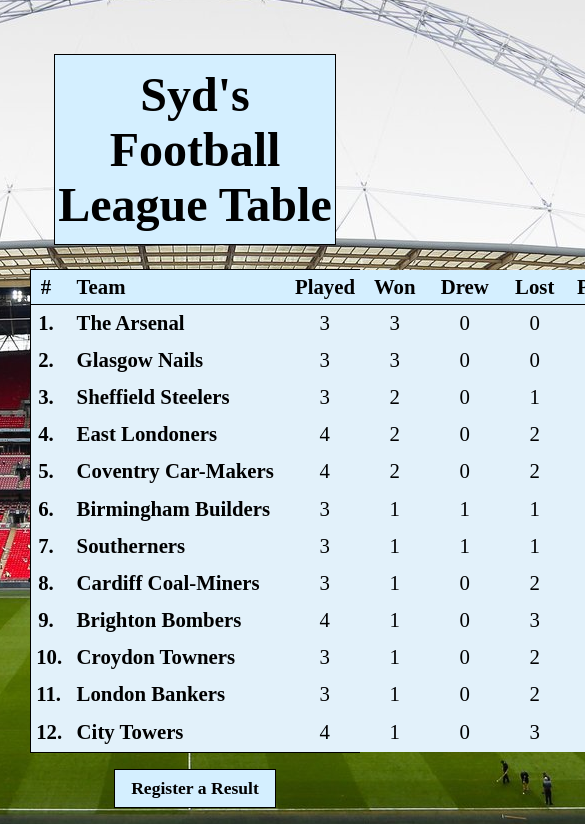
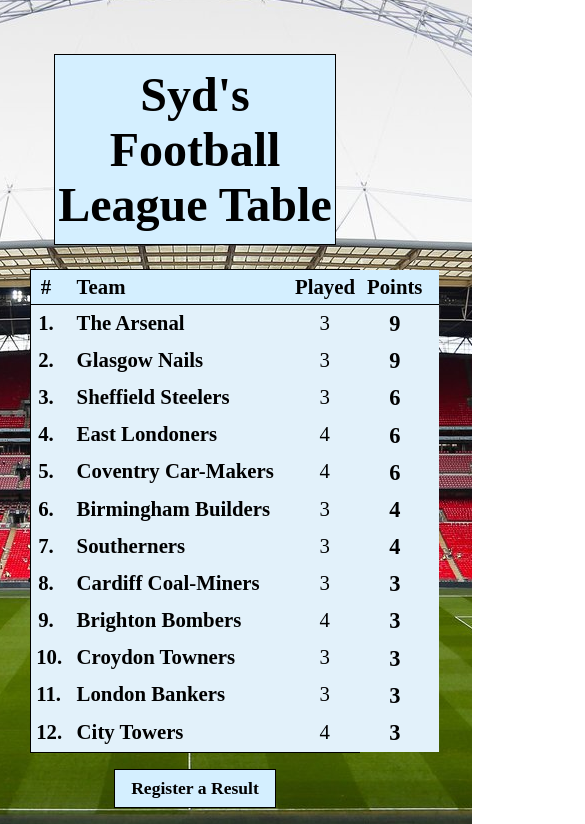
Before and after one commit to sydneymurray/boolean-uk-react-project-deployment, a React (Create React App) app: page / in a window 390 px wide. Shown: the top 824 px of the page, 585 px wide, since content can reach past the window. Built offline with nearby package versions, Linux system fonts and the light colour scheme; data requests are answered from the project's data file.

Commit message:
Working on Responsiveness

```diff
--- a/src/components/RenderTeamListItem.jsx
+++ b/src/components/RenderTeamListItem.jsx
@@ -8,9 +8,9 @@ export default function RenderTeamListItem({team, index}){
         <span className="list-item-span team-name">{team.name}</span>
         <span className="list-item-span spacer"></span>
         <span className="list-item-span ">{team.gamesPlayed}</span>
-        <span className="list-item-span ">{team.gamesWon}</span>
-        <span className="list-item-span ">{team.gamesDrew}</span>
-        <span className="list-item-span ">{team.gamesLost}</span>
+        <span className="list-item-span game-stats">{team.gamesWon}</span>
+        <span className="list-item-span game-stats">{team.gamesDrew}</span>
+        <span className="list-item-span game-stats">{team.gamesLost}</span>
         <span className="list-item-span goals">{team.goalsFor}</span>
         <span className="list-item-span goals">{team.goalsAgainst}</span>
         <span className="list-item-span goals">{team.goalDifference}</span>
--- a/src/pages/MainTable.jsx
+++ b/src/pages/MainTable.jsx
@@ -16,9 +16,9 @@ export default function MainTable(){
         <span className="list-item-span team-name">Team</span>
         <span className="list-item-span spacer"></span>
         <span className="list-item-span ">Played</span>
-        <span className="list-item-span ">Won</span>
-        <span className="list-item-span ">Drew</span>
-        <span className="list-item-span ">Lost</span>
+        <span className="list-item-span game-stats">Won</span>
+        <span className="list-item-span game-stats">Drew</span>
+        <span className="list-item-span game-stats">Lost</span>
         <span className="list-item-span goals">Goals For</span>
         <span className="list-item-span goals">Goals Against</span>
         <span className="list-item-span goals">Goal Diff.</span>
--- a/src/styles/MainTable.css
+++ b/src/styles/MainTable.css
@@ -71,3 +71,16 @@
     max-width: 608px;
   }
 }
+
+@media screen and (max-width: 650px) {
+  .game-stats {
+    display: none;
+  }
+  .main-list{
+    max-width: 410px;
+  }
+  .heading-li,
+  .team-li{
+    max-width: 408px;
+  }
+}
```
